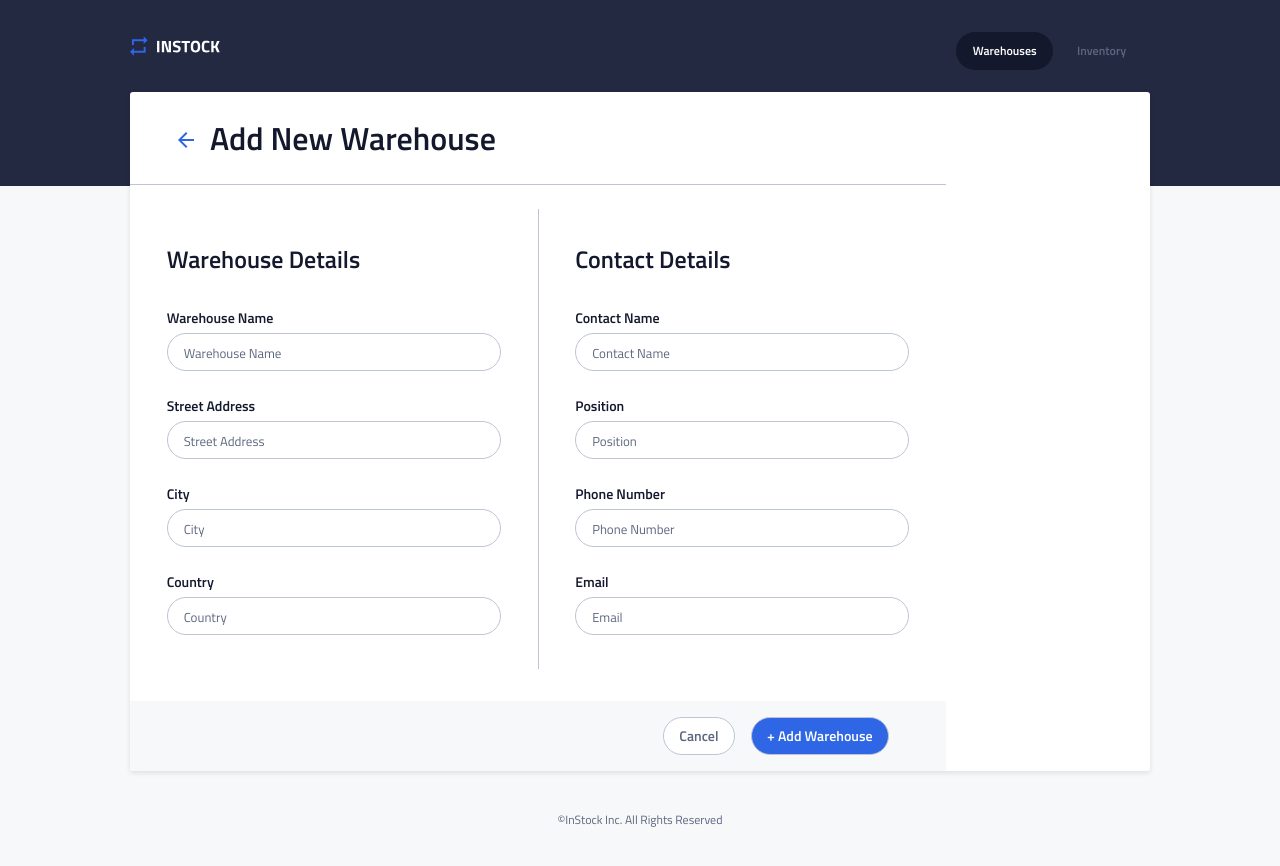
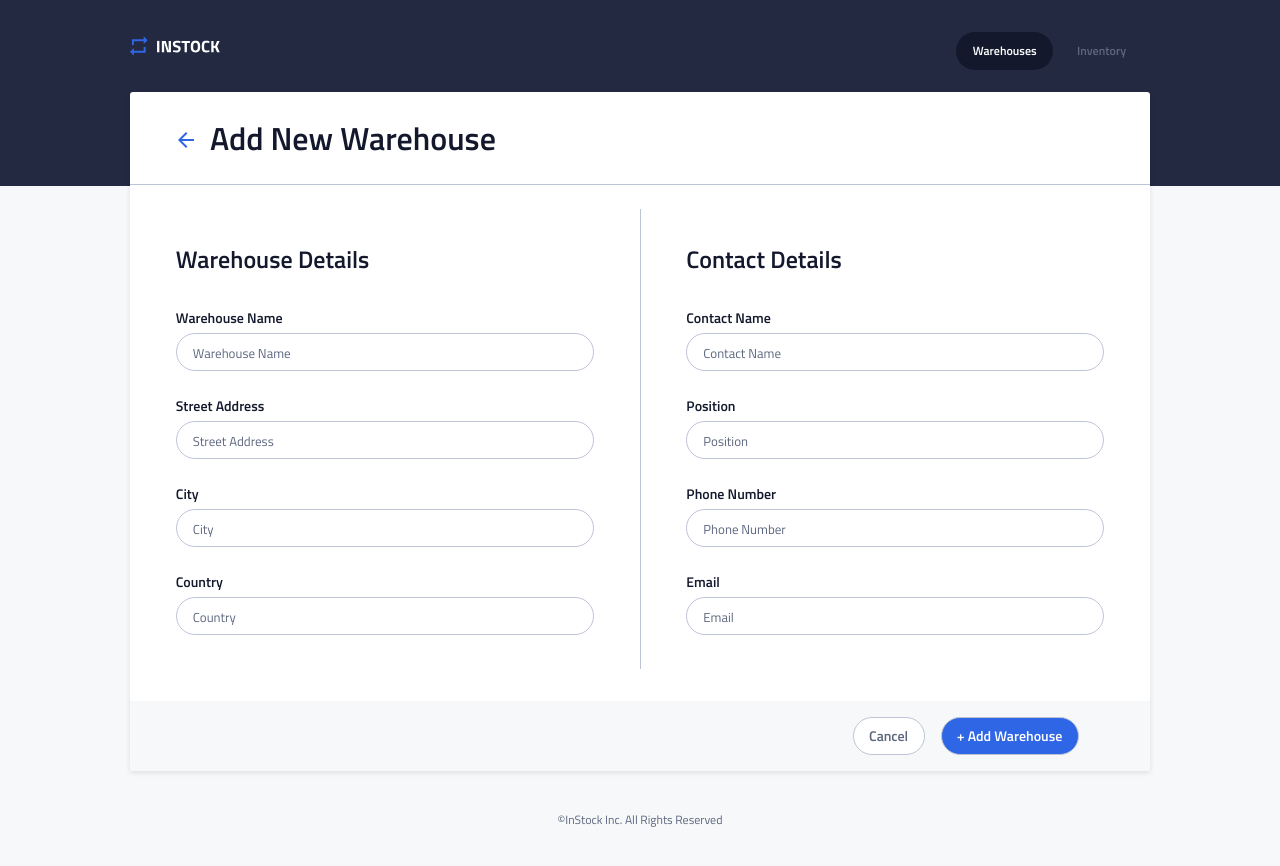
Before and after one commit to oikantik/team-two-instock, a React (Create React App) app in the folder client/: page /warehouse/add in a window 1280 px wide. Shown: the top 866 px of the page. Built offline with nearby package versions, Linux system fonts and the light colour scheme.

Commit message:
fixed desktop breakpoint issue

```diff
--- a/client/src/components/WarehouseForm/WarehouseForm.scss
+++ b/client/src/components/WarehouseForm/WarehouseForm.scss
@@ -19,8 +19,7 @@
 
   @include desktop {
     top: 98px;
-    width: 80%;
-    left: 9.9%;
+    width: 100%;
     border-radius: 5px;
   }
 
```
